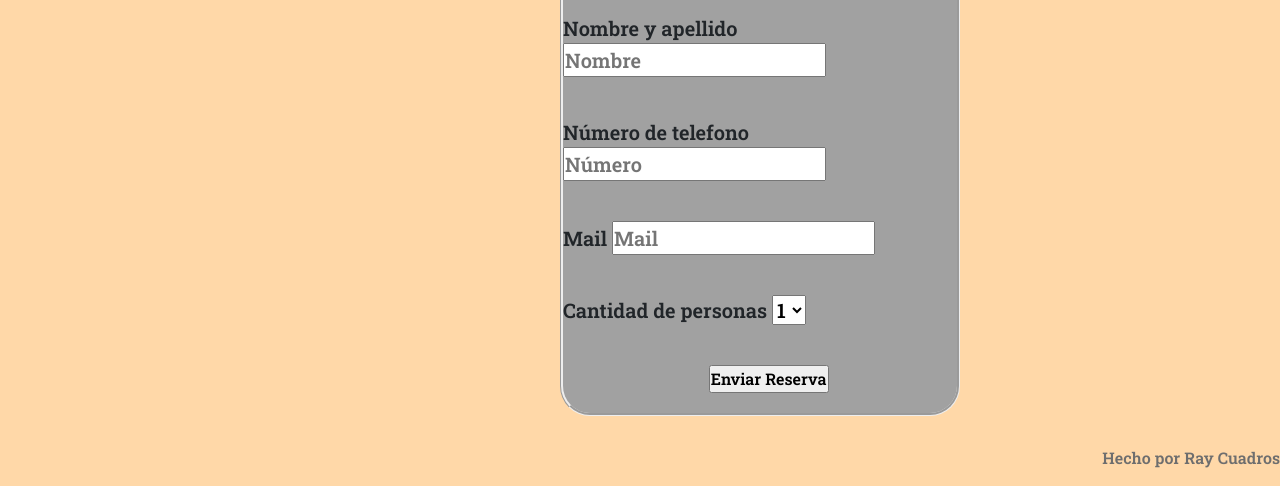
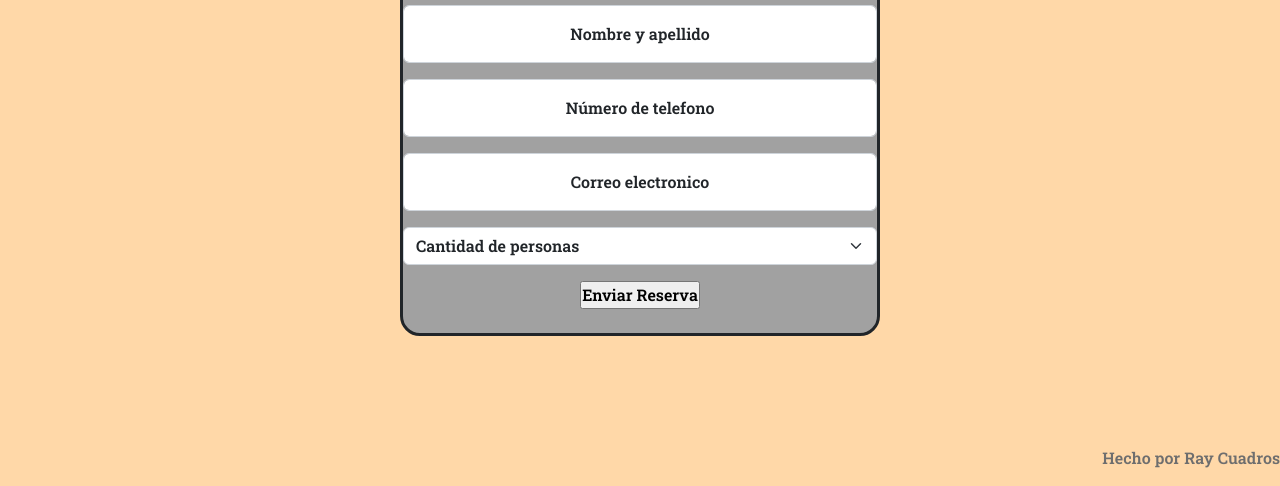
Before and after one commit to Raay03/Restaurante-Cuadros-Janampa, a plain HTML site: page pages/reservas.html in a window 1280 px wide. Shown: the part 314-800 px from the top of the page. Drawn offline with nearby package versions, Linux system fonts and the light colour scheme.

Commit message:
termine reservas y ubicacion

```diff
--- a/css/styles.css
+++ b/css/styles.css
@@ -179,23 +179,20 @@ p#reservas {
     padding-bottom: 5vh;
 }
 
+.cajaFormulario {
+    display: flex;
+    width: auto;
+    height: auto;
+    justify-content: center;
+}
+
 div.formulario {
     text-align: center;
     background-color: rgb(161, 161, 161);
-    padding-top: 1vh;
-    max-width: 50vh;
-    margin-left: 70vh;
-    border-style: groove;
-    border-radius: 30px;
-}
-
-form.dentroFormulario {
-    text-align: start;
-}
-
-div.labels {
-    padding-bottom: 5vh;
-    font-size: 2.5vh;
+    max-width: 60vh;
+    border-style: solid;
+    border-radius: 20px;
+    width: 60vh;
 }
 
 p.datosPersonales {
@@ -204,6 +201,11 @@ p.datosPersonales {
 }
 
 input.enviarReserva {
-    margin-left: 37%;
     margin-bottom: 5%;
 }
+
+@media (max-width:600px) {
+    div.formulario {
+        width: 50vh;
+    }
+}
--- a/pages/reservas.html
+++ b/pages/reservas.html
@@ -48,29 +48,27 @@
         <p id="reservas">Para hacer tu reserva completa este formulario y nos estaremos contactando con usted lo mas
             pronto posible.
         </p>
-
+        <div class="cajaFormulario">
             <div class="formulario">
                 <p class="datosPersonales">Datos Personales</p>
 
                 <form action="" class="dentroFormulario">
-                <div class="labels">
+
+                    <div class="form-floating mb-3">
+                        <input type="nombre" class="form-control" id="nombre" placeholder="nombre">
                         <label for="nombre">Nombre y apellido</label>
-                    <input type="text" name="nombre" placeholder="Nombre" id="nombre">
                     </div>
-
-                <div class="labels">
+                    <div class="form-floating mb-3">
+                        <input type="numero" class="form-control" id="numero" placeholder="Número">
                         <label for="numero">Número de telefono</label>
-                    <input type="text" name="numero" placeholder="Número" id="numero">
                     </div>
-
-                <div class="labels">
-                    <label for="email">Mail</label>
-                    <input type="email" name="email" placeholder="Mail" id="email">
+                    <div class="form-floating mb-3">
+                        <input type="contraseña" class="form-control" id="contraseña" placeholder="contraseña">
+                        <label for="contras}eña">Correo electronico</label>
                     </div>
-
-                <div class="labels">
-                    <label for="personas">Cantidad de personas</label>
-                    <select name="personas" id="consola">
+                    <div class="mb-3">
+                        <select class="form-select" aria-label="Default select example">
+                            <option selected>Cantidad de personas</option>
                             <option value="1">1</option>
                             <option value="2">2</option>
                             <option value="3">3</option>
@@ -80,15 +78,17 @@
                             <option value="7">7</option>
                             <option value="8">8</option>
                         </select>
+                    </div>
 
-                </div>
                     <input type="submit" value="Enviar Reserva" class="enviarReserva">
                 </form>
+            </div>
         </div>
     </main>
     <footer class="footerIndex">
         <p> Hecho por Ray Cuadros</p>
     </footer>
+
 
     <script src="https://cdn.jsdelivr.net/npm/bootstrap@5.2.0/dist/js/bootstrap.bundle.min.js"
         integrity="sha384-A3rJD856KowSb7dwlZdYEkO39Gagi7vIsF0jrRAoQmDKKtQBHUuLZ9AsSv4jD4Xa"
```
Also changed, not shown: pages/ubicacion.html (+2 -2 lines). Lines whose indentation alone changed are shown as unchanged.
